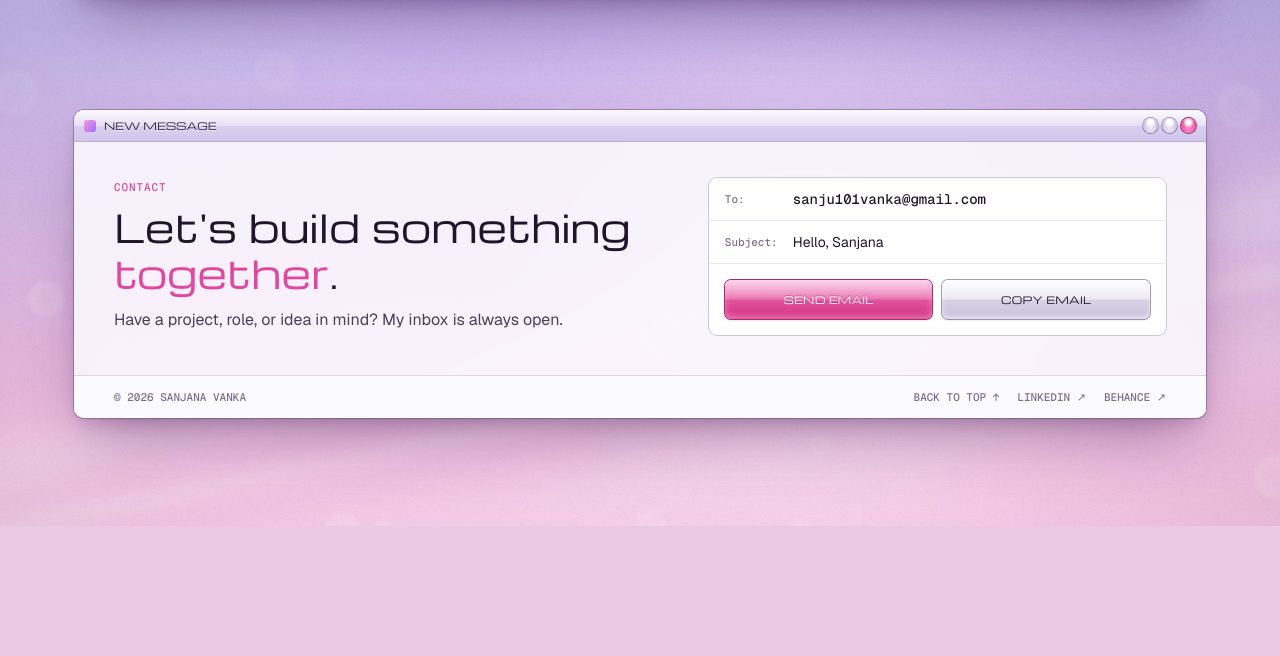
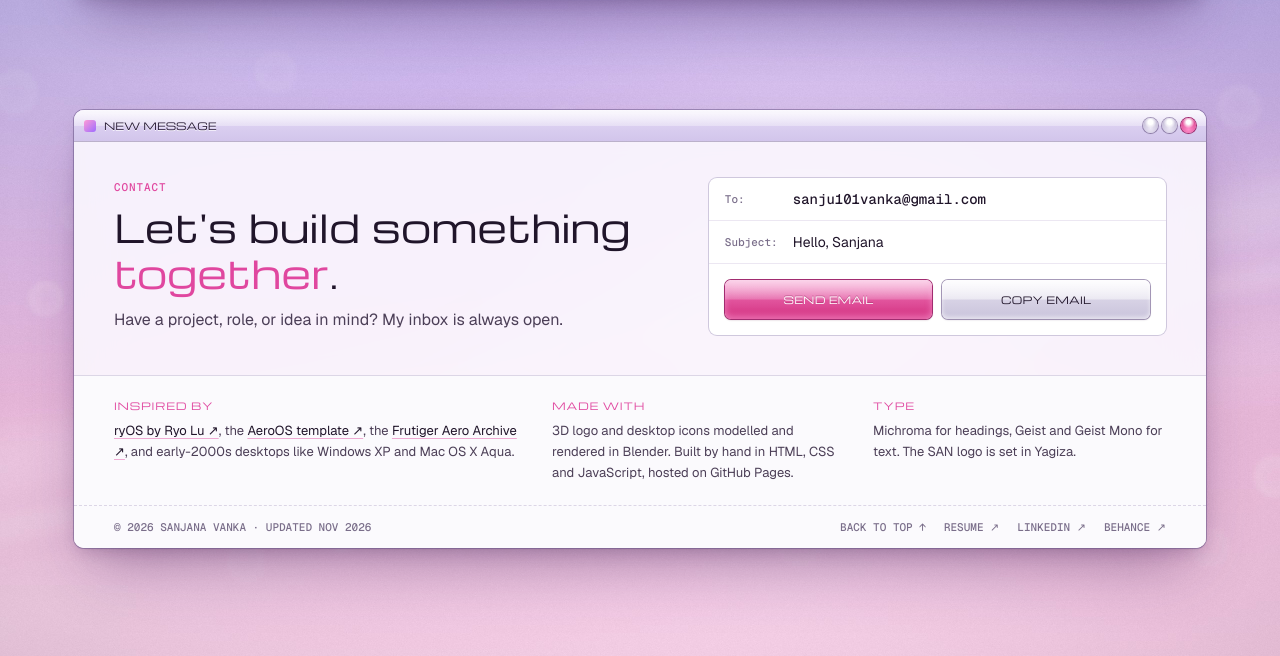
Before and after one commit to sanjanavankadesign/portfolio, a plain HTML site: page index.html in a window 1280 px wide. Shown: the part 3231-3887 px from the top of the page. Before the commit the page ends 3757 px from the top, so only its background shows below. Drawn offline with nearby package versions, Linux system fonts and the light colour scheme.

Commit message:
Add colophon with site inspiration, tools and type to footers
Co-Authored-By: Claude Opus 5.5 <noreply@anthropic.com>

```diff
--- a/assets/css/desktop.css
+++ b/assets/css/desktop.css
@@ -377,3 +377,12 @@ body {
     .icon__img, .icon__img img { width: 48px; height: 48px; }
     .icon span:last-child { font-size: 9px; padding: 2px 2px; white-space: nowrap; }
 }
+
+/* Colophon above the footer */
+.colophon { display: grid; grid-template-columns: 1.4fr 1fr 1fr; gap: 28px; padding: 22px 40px; border-top: 1px solid #DCD6E6; background: #FBFAFD; }
+.colophon h3 { font: 400 10px var(--font-ui); letter-spacing: .08em; color: var(--pink); margin-bottom: 8px; }
+.colophon p { font-size: 13px; line-height: 1.6; color: var(--ink-soft); }
+.colophon a { color: var(--ink); text-decoration: underline; text-decoration-color: rgba(224, 71, 159, .45); text-underline-offset: 3px; }
+.colophon a:hover { color: var(--pink); }
+.foot { border-top-style: dashed; }
+@media (max-width: 900px) { .colophon { grid-template-columns: 1fr; gap: 16px; padding: 18px 20px; } }
--- a/index.html
+++ b/index.html
@@ -10,7 +10,7 @@
     <link rel="preconnect" href="https://fonts.gstatic.com" crossorigin>
     <link href="https://fonts.googleapis.com/css2?family=Geist:wght@300..700&family=Geist+Mono:wght@400..600&family=Michroma&display=swap" rel="stylesheet">
     <link rel="preload" as="image" href="assets/images/san-still-hq.webp">
-    <link rel="stylesheet" href="assets/css/desktop.css?v=2.1">
+    <link rel="stylesheet" href="assets/css/desktop.css?v=2.2">
 </head>
 <body>
     <div class="floor" aria-hidden="true"></div>
@@ -228,10 +228,25 @@
                         </div>
                     </div>
                 </div>
+                <div class="colophon">
+                    <div>
+                        <h3>INSPIRED BY</h3>
+                        <p><a href="https://os.ryo.lu" target="_blank" rel="noopener noreferrer">ryOS by Ryo Lu ↗</a>, the <a href="https://www.framer.com/marketplace/templates/aeroos/" target="_blank" rel="noopener noreferrer">AeroOS template ↗</a>, the <a href="https://frutigeraeroarchive.org" target="_blank" rel="noopener noreferrer">Frutiger Aero Archive ↗</a>, and early-2000s desktops like Windows XP and Mac OS X Aqua.</p>
+                    </div>
+                    <div>
+                        <h3>MADE WITH</h3>
+                        <p>3D logo and desktop icons modelled and rendered in Blender. Built by hand in HTML, CSS and JavaScript, hosted on GitHub Pages.</p>
+                    </div>
+                    <div>
+                        <h3>TYPE</h3>
+                        <p>Michroma for headings, Geist and Geist Mono for text. The SAN logo is set in Yagiza.</p>
+                    </div>
+                </div>
                 <footer class="foot">
-                    <span>© 2026 SANJANA VANKA</span>
+                    <span>© 2026 SANJANA VANKA · UPDATED NOV 2026</span>
                     <nav aria-label="Elsewhere">
                         <a href="#top">BACK TO TOP ↑</a>
+                        <a href="assets/docs/Sanjana_Vanka_Resume.pdf" target="_blank" rel="noopener noreferrer">RESUME ↗</a>
                         <a href="https://www.linkedin.com/in/sanjana-vanka/" target="_blank" rel="noopener noreferrer">LINKEDIN ↗</a>
                         <a href="https://www.behance.net/sanjanavanka1" target="_blank" rel="noopener noreferrer">BEHANCE ↗</a>
                     </nav>
```
Also changed, not shown: assets/css/case-y2k.css (+7 -0 lines), case-studies/case-study-1.html (+4 -1 lines), case-studies/case-study-2.html (+4 -1 lines), case-studies/template.html (+4 -1 lines).
